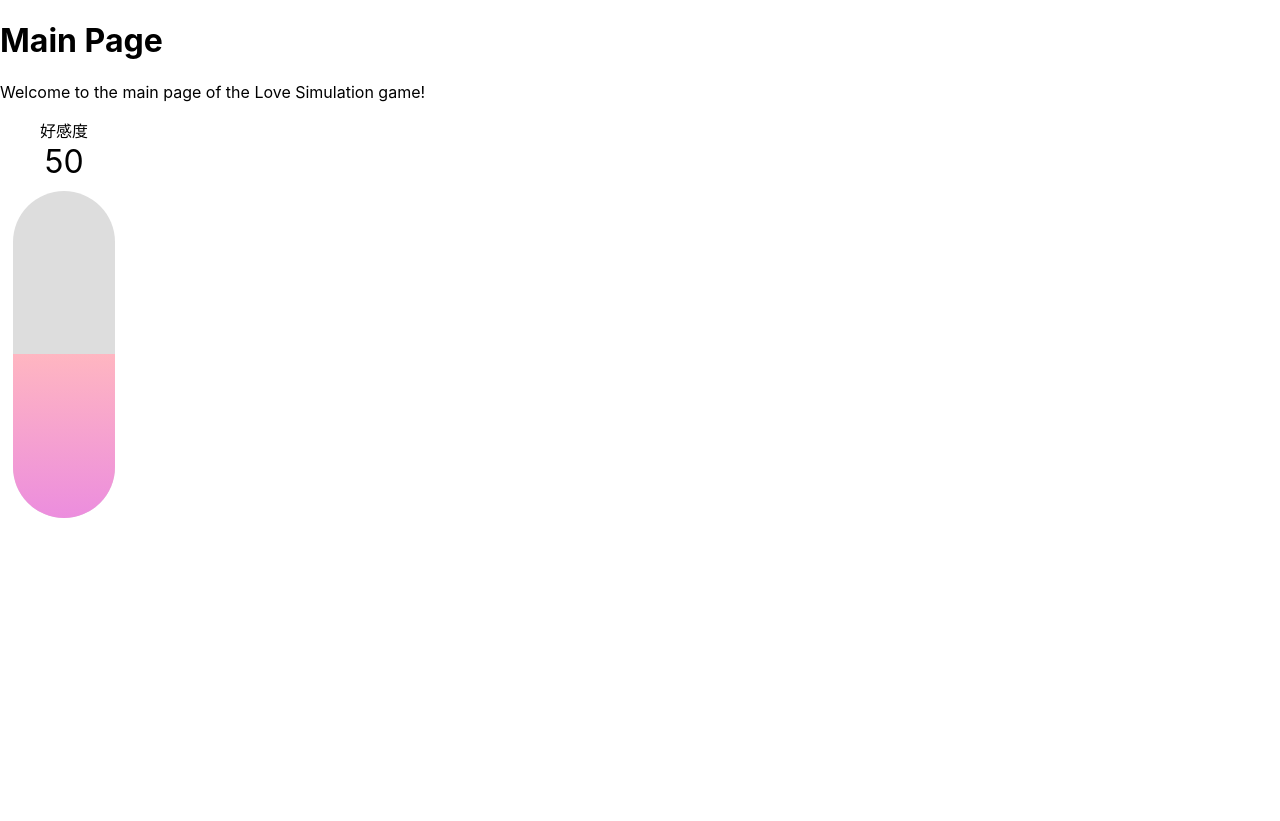
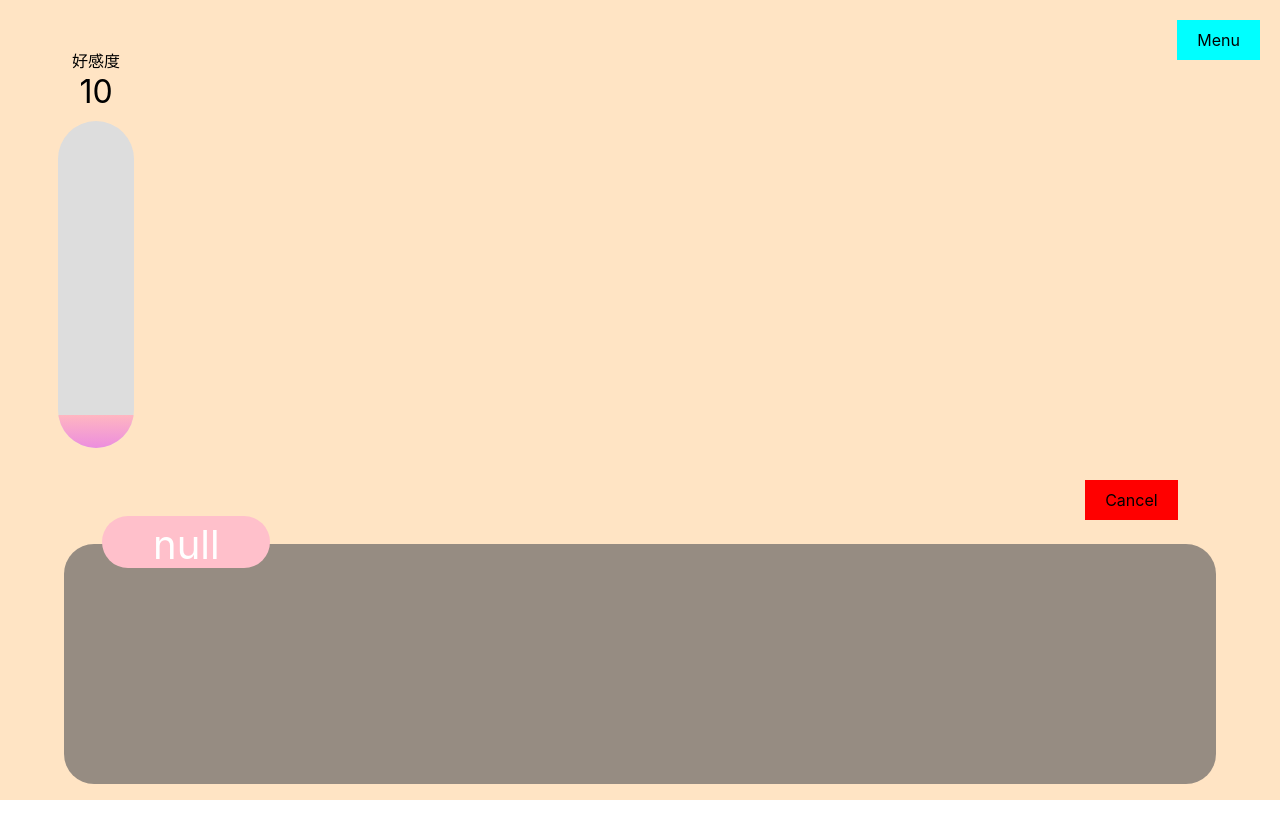
Before and after one commit to jack-app/jackHack2025_D, a React (Create React App) app in the folder love_simulation/: page /main in a window 1280 px wide. After the commit the page ends 800 px from the top, so only its background shows below. Built offline with nearby package versions, Linux system fonts and the light colour scheme.

Commit message:
add: メイン画面の雛形を作成

```diff
--- a/love_simulation/src/pages/main/components/cancel_button.jsx
+++ b/love_simulation/src/pages/main/components/cancel_button.jsx
@@ -0,0 +1,11 @@
+const CancelButton = () => {
+  return (
+    <>
+        <div className="cancelButton">
+            Cancel
+        </div>
+    </>
+  );
+};
+
+export default CancelButton;
--- /dev/null
+++ b/love_simulation/src/pages/main/components/character.jsx
@@ -0,0 +1,10 @@
+const Character = ({ character }) => {
+
+    return (
+        <div className="character" style={{fontSize: "40px", color: "white" }}>
+            {character}
+        </div>
+    );
+};
+
+export default Character;
--- /dev/null
+++ b/love_simulation/src/pages/main/components/line_box.jsx
@@ -0,0 +1,20 @@
+import { useState, useEffect } from 'react';
+
+const LineBox = ({line}) => {
+
+    if(line === "null"){
+        line = "";
+    }
+
+    return (
+        <>
+            <div className="lineBox">
+                <div style={{ padding: "30px 16px", fontSize: "40px", color: "white" }}>
+                    {line}
+                </div>
+            </div>
+        </>
+    );
+};
+
+export default LineBox;
--- a/love_simulation/src/pages/main/components/love_meter.jsx
+++ b/love_simulation/src/pages/main/components/love_meter.jsx
@@ -2,12 +2,12 @@ import PropTypes from "prop-types";
 
 const LoveMeter = ({ love }) => {
   return (
-    <div style={{ display: "flex", flexDirection: "column", alignItems: "center", width: "10%", height: "50%" }}>
+    <div className="love-meter" style={{ display: "flex", flexDirection: "column", alignItems: "center", width: "10%", height: "50%"}}>
       <p style={{ margin: 0 }}>好感度</p>
       <p style={{ margin: 0, fontSize: "2rem" }}>{love}</p>
       <div
         style={{
-        width: "80%",
+        width: "60%",
         height: "100%",
         backgroundColor: "#ddd",
         borderRadius: "100px",
--- /dev/null
+++ b/love_simulation/src/pages/main/components/menu_button.jsx
@@ -0,0 +1,11 @@
+const MenuButton = () => {
+  return (
+    <>
+        <div className="menuButton">
+            Menu
+        </div>
+    </>
+  );
+};
+
+export default MenuButton;
--- /dev/null
+++ b/love_simulation/src/pages/main/main.css
@@ -0,0 +1,63 @@
+.game-display {
+    width: 100%;
+    height: 100%;
+}
+
+.cancelButton {
+    position: fixed;
+    z-index: 3;
+    background-color: red;
+    bottom: 35%;
+    right: 8%;
+    padding: 10px 20px;
+}
+
+.menuButton {
+    position: fixed;
+    z-index: 3;
+    background-color: aqua;
+    top: 20px;
+    right: 20px;
+    padding: 10px 20px;
+}
+
+.scene-section {
+    position: fixed;
+    z-index: 1;
+    background-color: bisque;
+    width: 100%;
+    height: 100%;
+}
+
+.lineBox {
+    position: fixed;
+    z-index: 2;
+    margin: 16px 5%;
+    width: 90%;
+    height: 30%;
+    left: auto;
+    right: auto;
+    border-radius: 30px;
+    background-color: rgb(106, 103, 103);
+    bottom: 0;
+    opacity: 0.7;
+}
+
+
+.character {
+    position: fixed;
+    z-index: 3;
+    background-color: pink;
+    width: 160px;
+    height: 44px;
+    border-radius: 28px;
+    bottom: 29%;
+    left: 8%;
+    padding: 4px;
+    text-align: center;
+}
+
+.love-meter {
+    margin-top: 48px;
+    margin-left: 32px;
+}
--- a/love_simulation/src/pages/main/main.jsx
+++ b/love_simulation/src/pages/main/main.jsx
@@ -1,11 +1,20 @@
 import React, { useEffect, useState } from "react";
 import { useLocation } from "react-router-dom";
 import LoveMeter from "./components/love_meter";
+import CancelButton from "./components/cancel_button";
+import MenuButton from "./components/menu_button";
+import LineBox  from "./components/line_box";
+import Character from "./components/character"
+import "./main.css"
+
+let num = "hello";
 
 const Main = () => {
     const [scenario, setScenario] = useState({});
     const [scenarioId, setScenarioId] = useState(null);
     const [error, setError] = useState(null);
+    const [line, setNextLine] = useState(null);
+    const [character, setCharacter] = useState(null);
 
     const location = useLocation();
 
@@ -31,19 +40,28 @@ const Main = () => {
         }
     }, [scenarioId, scenario]);
 
+    const nextLine = () => {
+        setNextLine(num); // テスト用
+        console.log(num);
+    };
+
+    const nextCharacter = () => {
+        setCharacter();
+    };
+
     return (
         <div style={{ width: window.innerWidth, height: window.innerHeight }}>
-            <h1>Main Page</h1>
-            <p>Welcome to the main page of the Love Simulation game!</p>
-            {error && <p style={{ color: "red" }}>Error: {error}</p>}
-            {scenarioId && <p>Scenario ID: {scenarioId}</p>}
-            {scenarioId && scenario[scenarioId] && (
-                <div>
-                    <h2>Scenario Details</h2>
-                    <p>{scenario[scenarioId]}</p>
+            <div className="game-display">
+                <CancelButton className="cancelButton"/>
+                <MenuButton className="menuButton" />
+                <div className="scene-section">
+                    <LoveMeter love={10}/>
                 </div>
-            )}
-            <LoveMeter love={50} />
+                <div onClick={nextLine}>
+                    <Character character={String(character)}/>
+                    <LineBox line={String(line)}/>
+                </div>
+            </div>
         </div>
     );
 };
```
Also changed, not shown: love_simulation/src/pages/credit/credit.jsx (line endings or trailing spaces), love_simulation/src/pages/main/components/text_window.jsx (deleted).
